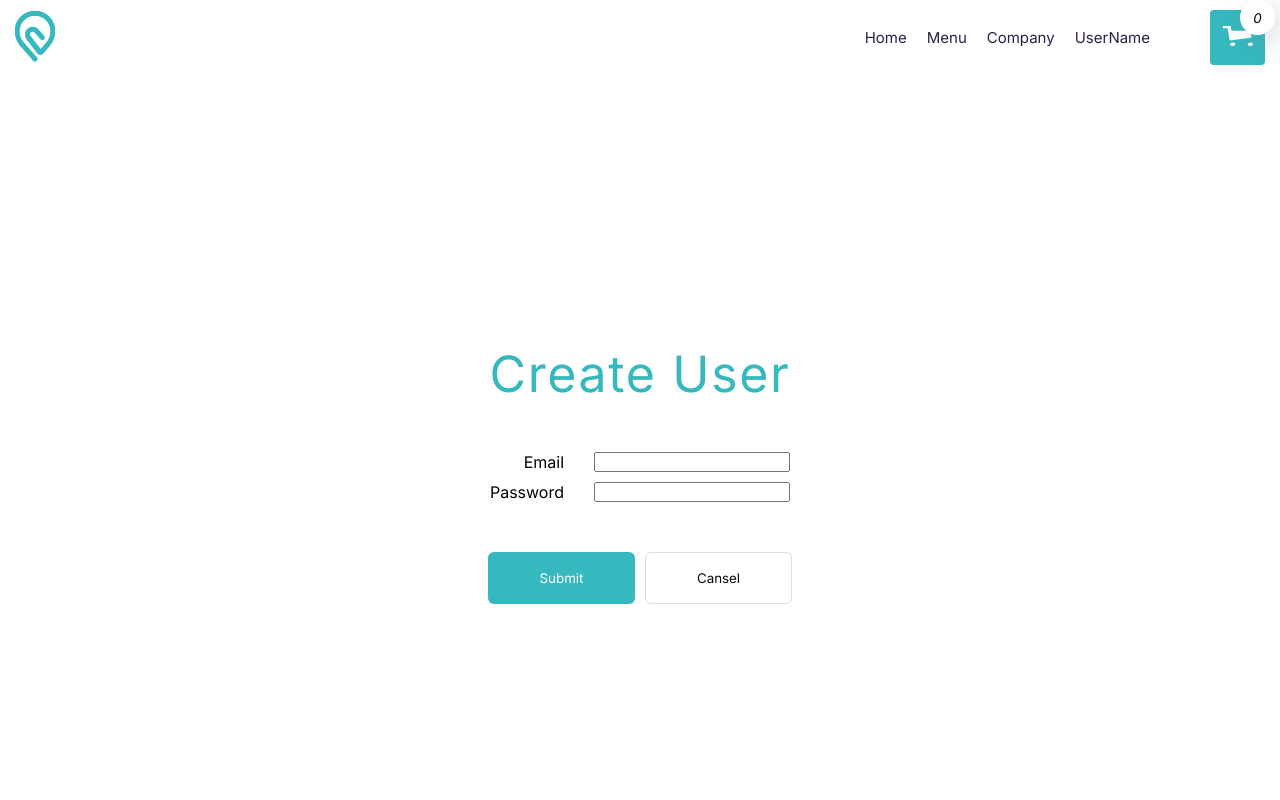
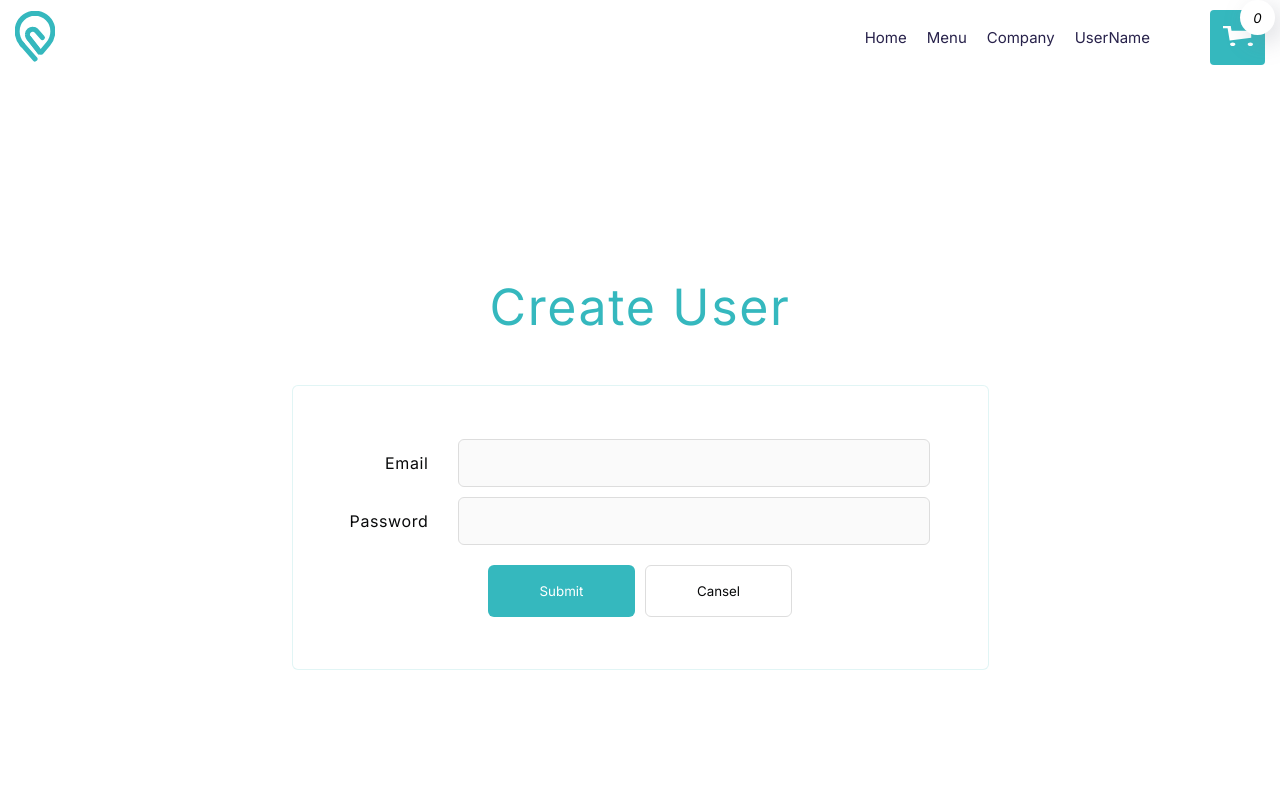
Before and after one commit to oCMEXo/Delivery_Food, a React (Vite) app: page /createUser in a window 1280 px wide. Shown: the top 800 px of the page. Built offline with nearby package versions, Linux system fonts and the light colour scheme; no server answers.

Commit message:
Demo hm--6

```diff
--- a/src/App.css
+++ b/src/App.css
@@ -222,9 +222,9 @@ button {
 }
 
 .size {
-    display: flex; /* Включаем Flexbox */
-    align-items: center; /* Центрируем по вертикали */
-    justify-content: center; /* Центрируем по горизонтали */
+    display: flex;
+    align-items: center;
+    justify-content: center;
     width: 60px;
     height: 45px;
     border: 1px solid var(--border-color);
@@ -234,32 +234,32 @@ button {
 .from_Order {
     padding-top: 10px;
     display: grid;
-    grid-template-columns: auto 1fr; /* Первый столбец для label, второй для input */
+    grid-template-columns: auto 1fr;
     column-gap: 50px;
     row-gap: 20px;
-    align-items: center; /* Выравниваем элементы по центру по вертикали */
-    max-width: 500px; /* Ограничиваем ширину формы */
-    margin: 0 auto; /* Центрируем форму на странице */
+    align-items: center;
+    max-width: 500px;
+    margin: 0 auto;
     padding-bottom: 250px;
 }
 
 .from_Order label {
-    text-align: right; /* Выравниваем текст по правому краю */
+    text-align: right;
 }
 
 .from_Order input {
-    width: 100%; /* Input занимает всю ширину столбца */
-    max-width: 430px; /* Ограничиваем ширину */
+    width: 100%;
+    max-width: 430px;
     border: 1px solid gray !important;
     border-radius: 4px;
     height: 45px;
-    box-sizing: border-box; /* Учитываем padding и border в ширине */
+    box-sizing: border-box;
 }
 
 .from_Order button {
-    grid-column: span 2; /* Кнопка занимает обе колонки */
-    justify-self: center; /* Центрируем кнопку внутри её ячейки */
-    background-color: #00c4b4; /* Цвет кнопки как на изображении */
+    grid-column: span 2;
+    justify-self: center;
+    background-color: #00c4b4;
     color: white;
     border: none;
     padding: 10px 20px;
@@ -269,7 +269,7 @@ button {
 }
 
 form button:hover {
-    background-color: #00a89a; /* Чуть темнее при наведении */
+    background-color: #00a89a;
 }
 
 footer {
@@ -763,13 +763,31 @@ input[type="number"]::-webkit-outer-spin-button {
     div {
         display: flex;
         align-items: center;
+    }
+
+    .wrapper_form {
+        display: flex;
         gap: 30px;
     }
 
+
+
     .password {
+        display: flex;
+        flex-direction: column;
         label {
-            /*text-align: center;*/
             align-self: center;
         }
     }
 }
+
+.email, .password {
+
+    display: flex;
+    flex-direction: column;
+}
+
+.error-message {
+    color: red;
+    font-size: 0.9rem;
+}
--- a/src/Components/Layout/From.jsx
+++ b/src/Components/Layout/From.jsx
@@ -1,38 +1,41 @@
-import {useState} from "react";
 
 
-export default function From({handleSubmit}) {
-    const [email, setEmail] = useState("");
-    const [password, setPassword] = useState("");
+export default function From({error, email, password, setEmail, setPassword}) {
+
     return (
+
+
             <>
                 <div className="input_Info">
                     <div className="email">
+                        <div className="email_Item wrapper_form">
                             <label htmlFor="email">Email</label>
                             <input
-                        type="email"
+                                type="text"
+                                id="email"
                                 value={email}
-                        onChange={(e) => setEmail(e.target.value)}
-                    />
+                                onChange={e => setEmail(e.target.value)}
+                                className={error ? 'input-error' : ''}
+                                required/>
+                        </div>
+                        {error && <div className="error-message">{error}</div>}
                     </div>
                     <div className="password">
+                        <div className="password_Item wrapper_form">
                             <label htmlFor="password">Password</label>
                             <input
                                 type="password"
+                                id="password"
                                 value={password}
-                        onChange={(e) => setPassword(e.target.value)}
+                                onChange={e => setPassword(e.target.value)}
+                                required
                             />
                         </div>
+                        {/*{error && <div className="error-message">{error}</div>}*/}
                     </div>
-            <div className="btn_Form">
-                <button
-                    type="submit"
-                    className='submit'
-                    onClick={ () => handleSubmit(email, password)}
-                >Submit
-                </button>
-                <button className='cancel'>Cansel</button>
                 </div>
+
             </>
+
     )
 }
--- a/src/Page/CreateUser.jsx
+++ b/src/Page/CreateUser.jsx
@@ -2,52 +2,69 @@ import Header from "../Components/Layout/Header.jsx";
 import Footer from "../Components/Layout/Footer.jsx";
 import Form from "../Components/Layout/From.jsx";
 import {useDispatch} from "react-redux";
-import {getAuth, signInWithEmailAndPassword} from "firebase/auth";
+import {getAuth, createUserWithEmailAndPassword} from "firebase/auth";
 import {setUser} from "../Components/redux/slices/usersSlice.js";
 import {useNavigate} from "react-router-dom";
+import {useState} from "react";
 
 export default function CreateUser(){
     const dispatch = useDispatch();
     const push = useNavigate();
+    const [email, setEmail] = useState("");
+    const [password, setPassword] = useState("");
+    const [error, setError] = useState('');
 
-    const handleRegister = (email, password) => {
+    const validateEmail = (value) => {
+        const emailRegex = /^[^\s@]+@[^\s@]+\.[^\s@]+$/;
+        return emailRegex.test(value);
+    };
+
+    const handleCreateUser = (e) => {
+        e.preventDefault();
+
+        if (!validateEmail(email)) {
+            setError('Пожалуйста, введите корректный email (пример: user@example.com)');
+        } else {
+            setError('');
+            console.log('Отправка email:', email);
+        }
+
         const auth = getAuth();
-        signInWithEmailAndPassword(auth, email, password)
-            .then(({user}) => {
+        createUserWithEmailAndPassword(auth, email, password)
+            .then(({ user }) => {
                 console.log(user);
                 dispatch(setUser({
                     email: user.email,
                     id: user.uid,
                     token: user.refreshToken,
-                }))
+                }));
                 push("/");
             })
-            .catch(console.error);
-    }
+            .catch(error => console.error(error));
+    };
 
     return (
         <>
             <Header />
             <section className="login-font">
                 <h1>Create User</h1>
-                {/*<form action="">*/}
-                {/*    <div className="input_Info">*/}
-                {/*        <div className="email">*/}
-                {/*            <label htmlFor="email">Email</label>*/}
-                {/*            <input type="email" />*/}
-                {/*        </div>*/}
-                {/*        <div className="password">*/}
-                {/*            <label htmlFor="password">Password</label>*/}
-                {/*            <input type="password" />*/}
-                {/*        </div>*/}
-                {/*    </div>*/}
-                {/*    <div className="btn_Form">*/}
-                {/*        <button type="submit" className='submit'>Create</button>*/}
-                {/*    </div>*/}
-                {/*</form>*/}
-                <Form
-                    handleSubmit={handleRegister}
-                />
+                <form onSubmit={handleCreateUser}>
+                    <Form
+                        email={email}
+                        setEmail={setEmail}
+                        password={password}
+                        setPassword={setPassword}
+                        error={error}
+                    />
+                    <div className="btn_Form">
+                        <button type="submit" className='submit'>Submit</button>
+                        <button
+                            type="button"
+                            className='cancel'
+                            onClick={() => push('/Login')}
+                        >Cansel</button>
+                    </div>
+                </form>
             </section>
             <Footer />
         </>
--- a/src/Page/Home.jsx
+++ b/src/Page/Home.jsx
@@ -10,24 +10,18 @@ import { useNavigate } from "react-router-dom";
 export default function Home() {
     const {isAuth, email} = useAuth();
     const dispatch = useDispatch();
-
+    const push  = useNavigate();
     return isAuth ? (
         <>
             <Header/>
             <button
                 onClick={() => dispatch(removeUser())}
-            >Logout
+            >Logout{email}
             </button>
             <HomeComponent/>
             <Footer/>
         </>
     ) : (
-        <div>
-            <p>Welvome</p>
-            <button
-                onClick={() => dispatch(removeUser())}
-            >Logout
-            </button>
-        </div>
+        push("/login")
     )
 }
--- a/src/Page/Login.jsx
+++ b/src/Page/Login.jsx
@@ -5,53 +5,68 @@ import { useNavigate } from "react-router-dom";
 import {useDispatch} from "react-redux";
 import {setUser} from "../Components/redux/slices/usersSlice.js";
 import {getAuth, signInWithEmailAndPassword} from "firebase/auth";
+import {useState} from "react";
 
 export default function Login() {
     const dispatch = useDispatch();
     const push = useNavigate();
+    const [email, setEmail] = useState("");
+    const [password, setPassword] = useState("");
+    const [error, setError] = useState('');
+
+    const validateEmail = (value) => {
+        const emailRegex = /^[^\s@]+@[^\s@]+\.[^\s@]+$/;
+        return emailRegex.test(value);
+    };
 
 
-    const handleSubmit = (email, password) => {
+    const handleSubmit = (e) => {
+        e.preventDefault();
+
+        if (!validateEmail(email)) {
+            setError('Пожалуйста, введите корректный email (пример: user@example.com)');
+        } else {
+            setError('');
+            console.log('Отправка email:', email);
+        }
+
+
         const auth = getAuth();
         signInWithEmailAndPassword(auth, email, password)
-            .then(({user}) => {
+            .then(({ user }) => {
                 console.log(user);
                 dispatch(setUser({
                     email: user.email,
                     id: user.uid,
                     token: user.refreshToken,
-                }))
+                }));
                 push("/");
-        })
+            })
             .catch(error => console.error(error));
-    }
+    };
 
     return (
         <>
             <Header/>
             <section className="login-font">
                 <h1>Login</h1>
-                {/*<form action="">*/}
-                    {/*<form action="">*/}
-                    {/*    <div className="input_Info">*/}
-                    {/*        <div className="email">*/}
-                    {/*            <label htmlFor="email">Email</label>*/}
-                    {/*            <input type="email" />*/}
-                    {/*        </div>*/}
-                    {/*        <div className="password">*/}
-                    {/*            <label htmlFor="password">Password</label>*/}
-                    {/*            <input type="password" />*/}
-                    {/*        </div>*/}
-                    {/*    </div>*/}
-                    {/*    <div className="btn_Form">*/}
-                    {/*        <button type="submit" className='submit'>Submit</button>*/}
-                    {/*        <button className='cancel'>Cansel</button>*/}
-                    {/*    </div>*/}
-                    {/*</form>*/}
+                    <form onSubmit={handleSubmit}>
                     <Form
-                        handleSubmit={handleSubmit}
+                        email={email}
+                        setEmail={setEmail}
+                        password={password}
+                        setPassword={setPassword}
+                        error={error}
                     />
-                {/*</form>*/}
+                        <div className="btn_Form">
+                            <button type="submit" className='submit'>Submit</button>
+                            <button
+                                type="button"
+                                className='cancel'
+                                onClick={() => push('/CreateUser')}
+                            >Create User</button>
+                        </div>
+                    </form>
             </section>
             <Footer/>
         </>
```
Lines whose indentation alone changed are shown as unchanged.
